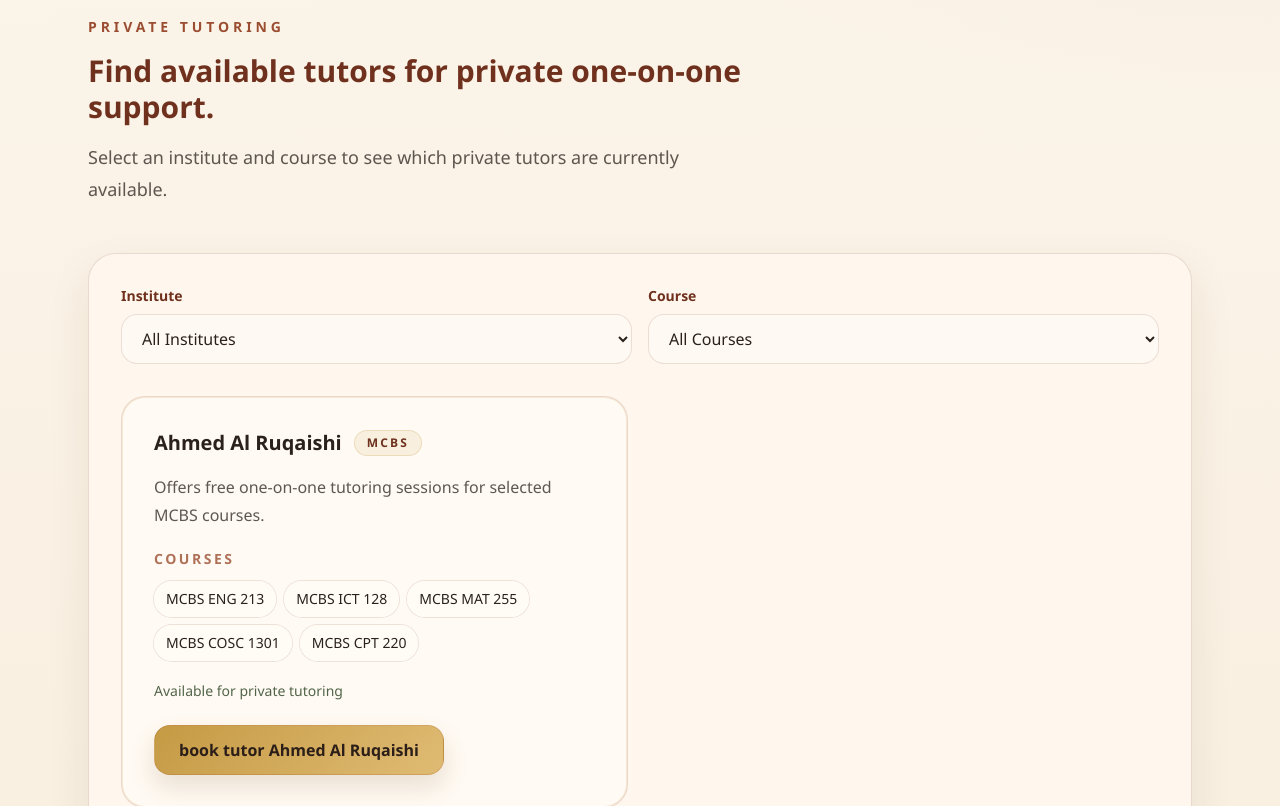
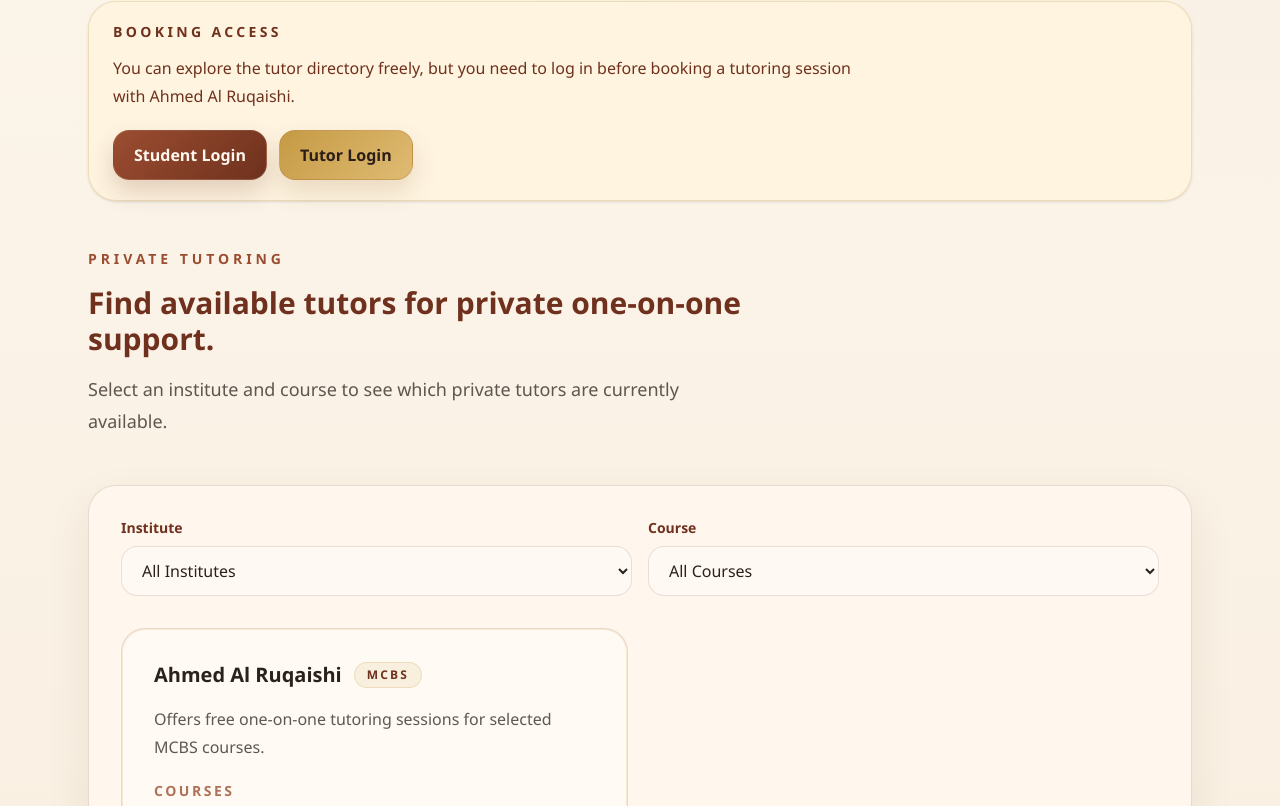
Before and after one commit to ahmed4014e4014e/RCWebsite, a React (Vite) app in the folder UcanReactApp/: page /services in a window 1280 px wide. Shown: the part 1194-2000 px from the top of the page. Built offline with nearby package versions, Linux system fonts and the light colour scheme.

Commit message:
no services if not loged in

```diff
--- a/UcanReactApp/src/routes/services.jsx
+++ b/UcanReactApp/src/routes/services.jsx
@@ -1,6 +1,7 @@
 /* eslint-disable react-hooks/set-state-in-effect */
 import { useEffect, useMemo, useState } from "react";
-import { useLocation } from "react-router-dom";
+import { Link, useLocation } from "react-router-dom";
+import { useAuth } from "../context/AuthContext";
 import { themeImages } from "../lib/themeImages";
 
 const services = [
@@ -91,6 +92,7 @@ function TutorSection({
   selectedCourse,
   setSelectedCourse,
   onTutorClick,
+  canBook,
 }) {
   const availableCourses = useMemo(() => {
     const relevantTutors =
@@ -212,11 +214,22 @@ function TutorSection({
 
                 <button
                   type="button"
+                  disabled={!canBook}
                   onClick={() => onTutorClick(tutor)}
-                  className="oman-button-primary mt-6 inline-flex w-full items-center justify-center rounded-2xl px-6 py-3 text-center font-semibold transition sm:w-auto"
+                  className={[
+                    "mt-6 inline-flex w-full items-center justify-center rounded-2xl px-6 py-3 text-center font-semibold transition sm:w-auto",
+                    canBook
+                      ? "oman-button-primary"
+                      : "cursor-not-allowed border border-[rgba(111,49,29,0.14)] bg-[rgba(255,250,244,0.92)] text-[var(--oman-terracotta-dark)] opacity-70",
+                  ].join(" ")}
                 >
-                  {tutor.bookingLabel}
+                  {canBook ? tutor.bookingLabel : "Log in to book tutoring"}
                 </button>
+                {!canBook && (
+                  <p className="mt-3 text-sm leading-6 text-[var(--oman-ink)]/70">
+                    Please log in to your student or tutor account before booking a tutoring session.
+                  </p>
+                )}
               </article>
             ))
           ) : (
@@ -237,12 +250,14 @@ function TutorSection({
 }
 
 export default function Services() {
+  const { user } = useAuth();
   const [privateInstitute, setPrivateInstitute] = useState("All Institutes");
   const [privateCourse, setPrivateCourse] = useState("All Courses");
   const [groupInstitute, setGroupInstitute] = useState("All Institutes");
   const [groupCourse, setGroupCourse] = useState("All Courses");
   const [activeTutor, setActiveTutor] = useState(null);
   const location = useLocation();
+  const canBook = Boolean(user);
 
   useEffect(() => {
     if (!location.hash) return;
@@ -315,6 +330,33 @@ export default function Services() {
         </div>
       </section>
 
+      {!canBook && (
+        <section className="mx-auto max-w-6xl px-4 py-2 sm:px-6 sm:py-4">
+          <div className="rounded-[1.75rem] border border-[rgba(197,154,68,0.28)] bg-[rgba(255,244,222,0.82)] px-6 py-5 text-[var(--oman-terracotta-dark)] shadow-sm">
+            <p className="text-sm font-semibold uppercase tracking-[0.24em]">
+              Booking Access
+            </p>
+            <p className="mt-3 max-w-3xl text-base leading-7">
+              You can explore the tutor directory freely, but you need to log in before booking a tutoring session with Ahmed Al Ruqaishi.
+            </p>
+            <div className="mt-5 flex flex-col gap-3 sm:flex-row">
+              <Link
+                to="/student-access/"
+                className="oman-button-secondary inline-flex items-center justify-center rounded-2xl px-5 py-3 font-semibold transition"
+              >
+                Student Login
+              </Link>
+              <Link
+                to="/tutor-access/"
+                className="oman-button-primary inline-flex items-center justify-center rounded-2xl px-5 py-3 font-semibold transition"
+              >
+                Tutor Login
+              </Link>
+            </div>
+          </div>
+        </section>
+      )}
+
       <TutorSection
         id="tutor-directory"
         label="Private Tutoring"
@@ -326,6 +368,7 @@ export default function Services() {
         selectedCourse={privateCourse}
         setSelectedCourse={setPrivateCourse}
         onTutorClick={setActiveTutor}
+        canBook={canBook}
       />
 
       <TutorSection
@@ -339,6 +382,7 @@ export default function Services() {
         selectedCourse={groupCourse}
         setSelectedCourse={setGroupCourse}
         onTutorClick={setActiveTutor}
+        canBook={canBook}
       />
 
       <section className="mx-auto max-w-6xl px-4 py-4 sm:px-6 sm:py-8">
```
